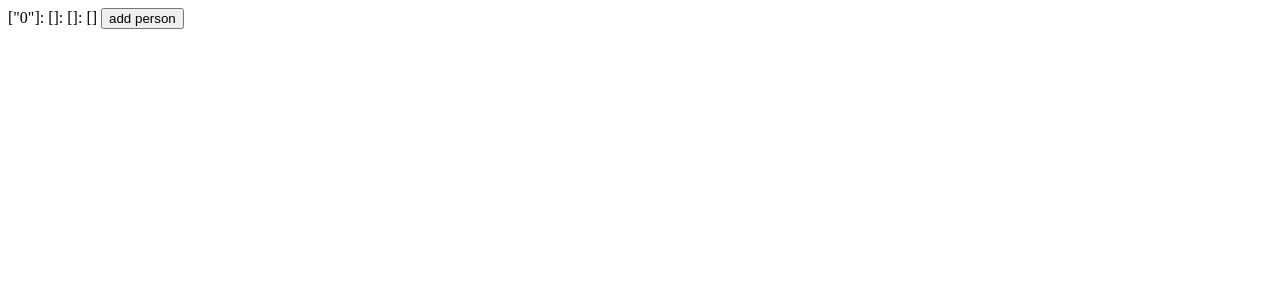
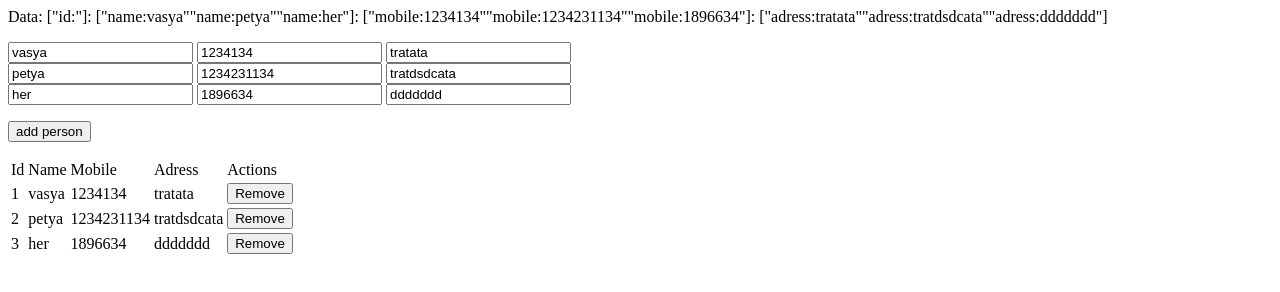
Before and after one commit to seejayi/table-manipulation-AngularJS-, a plain HTML site: page index.html in a window 1280 px wide. Drawn offline with nearby package versions, Linux system fonts and the light colour scheme.

Commit message:
add editable func

```diff
--- a/index.html
+++ b/index.html
@@ -5,21 +5,57 @@
     <script data-require="angular.js@1.2.9" data-semver="1.2.9" src="http://code.angularjs.org/1.2.9/angular.js"></script>
 
     <script src="mainCtrl.js"></script>
+    <style type="text/css">
+    .edit-in-place span {
+      cursor: pointer;
+    }
+    .edit-in-place input {
+      display: none;
+    }
+    .edit-in-place.active span {
+      display: none;
+    }
+    .edit-in-place.active input {
+      display: inline-block;
+    }
+    </style>
 </head>
 
 <body>
   <div ng-app="myApp" ng-controller="myCtrl">
-      [<span >"{{id}}"</span>]:
-      [<span ng-repeat="input in persons">"{{input.name}}"</span>]:
-      [<span ng-repeat="input in persons">"{{input.mobile}}"</span>]:
-      [<span ng-repeat="input in persons">"{{input.adress}}"</span>]
+      <span >Data:</span>
+      [<span >"id:{{id}}"</span>]:
+      [<span ng-repeat="input in persons">"name:{{input.name}}"</span>]:
+      [<span ng-repeat="input in persons">"mobile:{{input.mobile}}"</span>]:
+      [<span ng-repeat="input in persons">"adress:{{input.adress}}"</span>]
+      <p></p>
       <div ng-repeat="input in persons">
           <input type="text" ng-model="input.name" />
           <input type="text" ng-model="input.mobile" />
           <input type="text" ng-model="input.adress" />
-          <button ng-click="removeRow($index)">Remove</button>
+
       </div>
-      <button ng-click="addRow($id)">add person</button>
+      <p>
+        <button ng-click="addRow()">add person</button>
+      </p>
+      <table>
+        <tr>
+          <td>Id</td>
+          <td>Name</td>
+          <td>Mobile</td>
+          <td>Adress</td>
+          <td>Actions</td>
+        </tr>
+        <tr ng-repeat="input in persons">
+          <td>{{$index + 1}}</td>
+          <td><edit-in-place value="input.name"></edit-in-place></td>
+          <td><edit-in-place value="input.mobile"></edit-in-place></td>
+          <td><edit-in-place value="input.adress"></edit-in-place></td>
+          <td>
+            <button ng-click="removeRow($index)">Remove</button>
+          </td>
+        </tr>
+      </table>
   </div>
 </body>
 
--- a/mainCtrl.js
+++ b/mainCtrl.js
@@ -1,15 +1,55 @@
 var app = angular.module('myApp', []);
 
 app.controller('myCtrl', ['$scope', function ($scope) {
-$scope.persons = [];
-$scope.id = 0;
+	$scope.persons = [{
+      id: 1,
+      name: 'vasya',
+      mobile: '1234134',
+      adress: 'tratata'
+    }, {
+      id: 2,
+      name: 'petya',
+      mobile: '1234231134',
+      adress: 'tratdsdcata'
+    }, {
+      id: 3,
+      name: 'her',
+      mobile: '1896634',
+      adress: 'ddddddd'
+    }];
 
-$scope.addRow = function(id){
-	$scope.id++;
-    $scope.persons.push({name:'', mobile:'', adress:''});
-}
+	$scope.addRow = function(){
 
-$scope.removeRow = function(index){
-    $scope.persons.splice(index,1);
-}
+	    $scope.persons.push({name:'', mobile:'', adress:''});
+	}
+
+	$scope.removeRow = function(index){
+	    $scope.persons.splice(index,1);
+	}
+
 }]);
+
+app.directive( 'editInPlace', function() {
+  return {
+    restrict: 'E',
+    scope: { value: '=' },
+    template: '<span ng-click="edit()" ng-bind="value"></span><input ng-model="value"></input>',
+    link: function ( $scope, element, attrs ) {
+
+      var inputElement = angular.element( element.children()[1] );
+      element.addClass( 'edit-in-place' );
+      $scope.editing = false;
+
+      $scope.edit = function () {
+        $scope.editing = true;
+        element.addClass( 'active' );
+        inputElement[0].focus();
+      };
+
+      inputElement.prop( 'onblur', function() {
+        $scope.editing = false;
+        element.removeClass( 'active' );
+      });
+    }
+  };
+});
```
